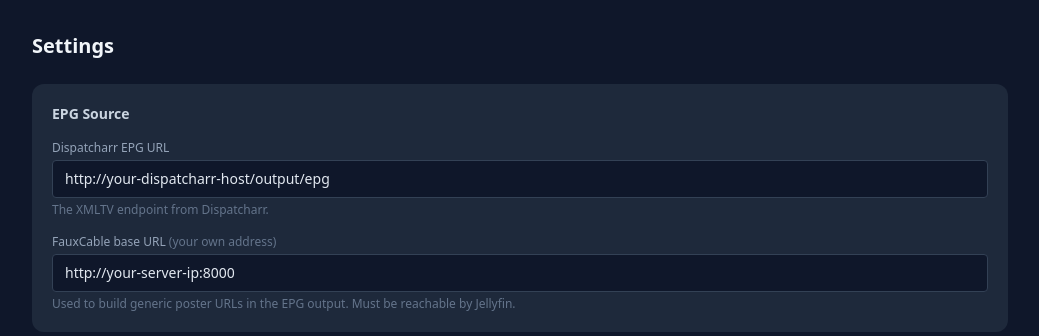
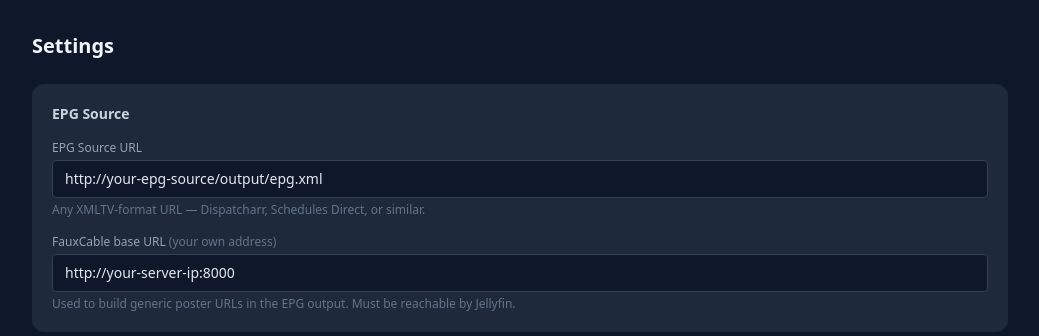
Before and after one commit to thelazurus/fauxcable, a FastAPI app: page /settings in a window 1280 px wide. Shown: the part 49-385 px from the top of the page, without its empty margins (120-1159 px from the left). Run offline with FastAPI, Linux system fonts and the light colour scheme; data that the repository does not hold is empty; some libraries are stand-ins or nearby versions.

Commit message:
genericize — remove provider/platform-specific references
- rename dispatcharr_epg_url → epg_url throughout (config, routes, templates, scheduler)
- rename env var DISPATCHARR_EPG_URL → EPG_URL (old name still accepted as fallback)
- settings.html: label now reads "EPG Source URL" with generic placeholder
- index.html: warning and EPG URL description no longer mention specific tools
- config.example.yaml, docker-compose.yml, README: all provider/platform references removed
- Jellyfin refresh and TMDB noted as optional in README

Co-Authored-By: Claude Sonnet 4.5 <noreply@anthropic.com>

```diff
--- a/config.example.yaml
+++ b/config.example.yaml
@@ -1,7 +1,7 @@
 # FauxCable configuration — copy to config.yaml and fill in your values
 
-# URL to your Dispatcharr EPG output endpoint
-dispatcharr_epg_url: "http://your-dispatcharr-host/output/epg"
+# URL of your XMLTV/EPG source (Dispatcharr, Schedules Direct, etc.)
+epg_url: "http://your-epg-source/output/epg.xml"
 
 # FauxCable's own externally-reachable URL (used to build generic poster URLs for Jellyfin)
 # Must be reachable by Jellyfin — use your server's LAN IP or hostname, not localhost
--- a/docker-compose.yml
+++ b/docker-compose.yml
@@ -5,8 +5,8 @@ services:
       - "8000:8000"
     environment:
       # --- Required ---
-      # Your Dispatcharr EPG output URL
-      - DISPATCHARR_EPG_URL=http://your-dispatcharr-host/output/epg
+      # URL of your XMLTV/EPG source (Dispatcharr, Schedules Direct, etc.)
+      - EPG_URL=http://your-epg-source/output/epg.xml
       # FauxCable's own address — must be reachable by Jellyfin (not localhost)
       - FAUXCABLE_BASE_URL=http://your-server-ip:8000
       # Jellyfin connection
--- a/fauxcable/config.py
+++ b/fauxcable/config.py
@@ -12,7 +12,7 @@ _LOCAL_PATH = Path("config.yaml")
 
 @dataclass
 class Config:
-    dispatcharr_epg_url: str = ""
+    epg_url: str = ""
     base_url: str = "http://localhost:8000"
     jellyfin_url: str = ""
     jellyfin_api_key: str = ""
@@ -26,8 +26,8 @@ class Config:
 
 
 def _apply_yaml(cfg: Config, data: dict) -> None:
-    if "dispatcharr_epg_url" in data:
-        cfg.dispatcharr_epg_url = data["dispatcharr_epg_url"]
+    if v := data.get("epg_url") or data.get("dispatcharr_epg_url"):
+        cfg.epg_url = v
     if "base_url" in data:
         cfg.base_url = data["base_url"].rstrip("/")
     jf = data.get("jellyfin", {})
@@ -54,8 +54,8 @@ def _apply_yaml(cfg: Config, data: dict) -> None:
 
 
 def _apply_env(cfg: Config) -> None:
-    if v := os.environ.get("DISPATCHARR_EPG_URL"):
-        cfg.dispatcharr_epg_url = v
+    if v := os.environ.get("EPG_URL") or os.environ.get("DISPATCHARR_EPG_URL"):
+        cfg.epg_url = v
     if v := os.environ.get("FAUXCABLE_BASE_URL"):
         cfg.base_url = v.rstrip("/")
     if v := os.environ.get("JELLYFIN_URL"):
@@ -114,8 +114,8 @@ def save_config(updates: dict):
         with open(_SETTINGS_PATH, "r", encoding="utf-8") as f:
             data = yaml.safe_load(f) or {}
 
-    if "dispatcharr_epg_url" in updates:
-        data["dispatcharr_epg_url"] = updates["dispatcharr_epg_url"]
+    if "epg_url" in updates:
+        data["epg_url"] = updates["epg_url"]
     if "base_url" in updates:
         data["base_url"] = updates["base_url"]
     if "jellyfin_url" in updates or "jellyfin_api_key" in updates:
--- a/fauxcable/main.py
+++ b/fauxcable/main.py
@@ -30,7 +30,7 @@ _FONTS_DIR.mkdir(exist_ok=True)
 async def lifespan(app: FastAPI):
     await init_db()
     cfg = get_config()
-    if cfg.dispatcharr_epg_url:
+    if cfg.epg_url:
         start_scheduler()
     yield
     stop_scheduler()
--- a/fauxcable/pipeline.py
+++ b/fauxcable/pipeline.py
@@ -162,8 +162,8 @@ async def run_pipeline(cfg: Config) -> dict:
         })
 
         try:
-            logger.info("Fetching EPG from %s", cfg.dispatcharr_epg_url)
-            xml_bytes = await _fetch_epg(cfg.dispatcharr_epg_url)
+            logger.info("Fetching EPG from %s", cfg.epg_url)
+            xml_bytes = await _fetch_epg(cfg.epg_url)
 
             # Strip DOCTYPE if present — Python's XML parser can't handle XMLTV's DTD
             xml_bytes = re.sub(rb"<!DOCTYPE[^>]*>", b"", xml_bytes)
--- a/fauxcable/routes/api.py
+++ b/fauxcable/routes/api.py
@@ -23,8 +23,8 @@ async def trigger_run(background_tasks: BackgroundTasks):
     if status.get("running"):
         raise HTTPException(status_code=409, detail="Pipeline already running")
     cfg = get_config()
-    if not cfg.dispatcharr_epg_url:
-        raise HTTPException(status_code=400, detail="dispatcharr_epg_url not configured")
+    if not cfg.epg_url:
+        raise HTTPException(status_code=400, detail="EPG source URL not configured")
     background_tasks.add_task(run_pipeline, cfg)
     return {"status": "started"}
 
--- a/fauxcable/routes/ui.py
+++ b/fauxcable/routes/ui.py
@@ -37,7 +37,7 @@ async def dashboard(request: Request):
         "history": await db.list_runs(10),
         "run_status": get_run_status(),
         "next_run": next_run_time(),
-        "epg_configured": bool(cfg.dispatcharr_epg_url),
+        "epg_configured": bool(cfg.epg_url),
         "cfg_base_url": cfg.base_url,
     })
     return _resp(request, "index.html", ctx)
--- a/fauxcable/scheduler.py
+++ b/fauxcable/scheduler.py
@@ -44,8 +44,8 @@ def next_run_time() -> str | None:
 
 async def _scheduled_run():
     cfg = get_config()
-    if not cfg.dispatcharr_epg_url:
-        logger.warning("Scheduled run skipped — dispatcharr_epg_url not set")
+    if not cfg.epg_url:
+        logger.warning("Scheduled run skipped — EPG source URL not set")
         return
     try:
         await run_pipeline(cfg)
--- a/fauxcable/templates/index.html
+++ b/fauxcable/templates/index.html
@@ -23,7 +23,7 @@
 
 {% if not epg_configured %}
 <div class="bg-yellow-500/10 border border-yellow-500/30 text-yellow-300 rounded-lg px-4 py-3 text-sm mb-6">
-  ⚠ <strong>dispatcharr_epg_url</strong> is not set — visit <a href="/settings" class="underline">Settings</a> to configure it.
+  ⚠ <strong>EPG Source URL</strong> is not set — visit <a href="/settings" class="underline">Settings</a> to configure it.
 </div>
 {% endif %}
 
@@ -81,7 +81,7 @@
       Copy
     </button>
   </div>
-  <p class="text-xs text-slate-500 mt-2">Point Jellyfin's EPG source to this URL instead of Dispatcharr.</p>
+  <p class="text-xs text-slate-500 mt-2">Point your media server's EPG source to this URL.</p>
 </div>
 
 <!-- Run history -->
--- a/fauxcable/templates/settings.html
+++ b/fauxcable/templates/settings.html
@@ -21,11 +21,11 @@
     <h2 class="text-sm font-semibold text-slate-300 mb-4">EPG Source</h2>
     <div class="space-y-4">
       <div>
-        <label class="block text-xs text-slate-400 mb-1">Dispatcharr EPG URL</label>
-        <input type="url" name="dispatcharr_epg_url" value="{{ cfg.dispatcharr_epg_url }}"
+        <label class="block text-xs text-slate-400 mb-1">EPG Source URL</label>
+        <input type="url" name="epg_url" value="{{ cfg.epg_url }}"
           class="w-full bg-slate-900 border border-slate-700 rounded px-3 py-2 text-sm text-slate-200 focus:outline-none focus:border-sky-500"
-          placeholder="http://dispatcharr-host/output/epg">
-        <p class="text-xs text-slate-500 mt-1">The XMLTV endpoint from Dispatcharr.</p>
+          placeholder="http://your-epg-source/output/epg.xml">
+        <p class="text-xs text-slate-500 mt-1">Any XMLTV-format URL — Dispatcharr, Schedules Direct, or similar.</p>
       </div>
       <div>
         <label class="block text-xs text-slate-400 mb-1">FauxCable base URL <span class="text-slate-500">(your own address)</span></label>
```
Also changed, not shown: README.md.
